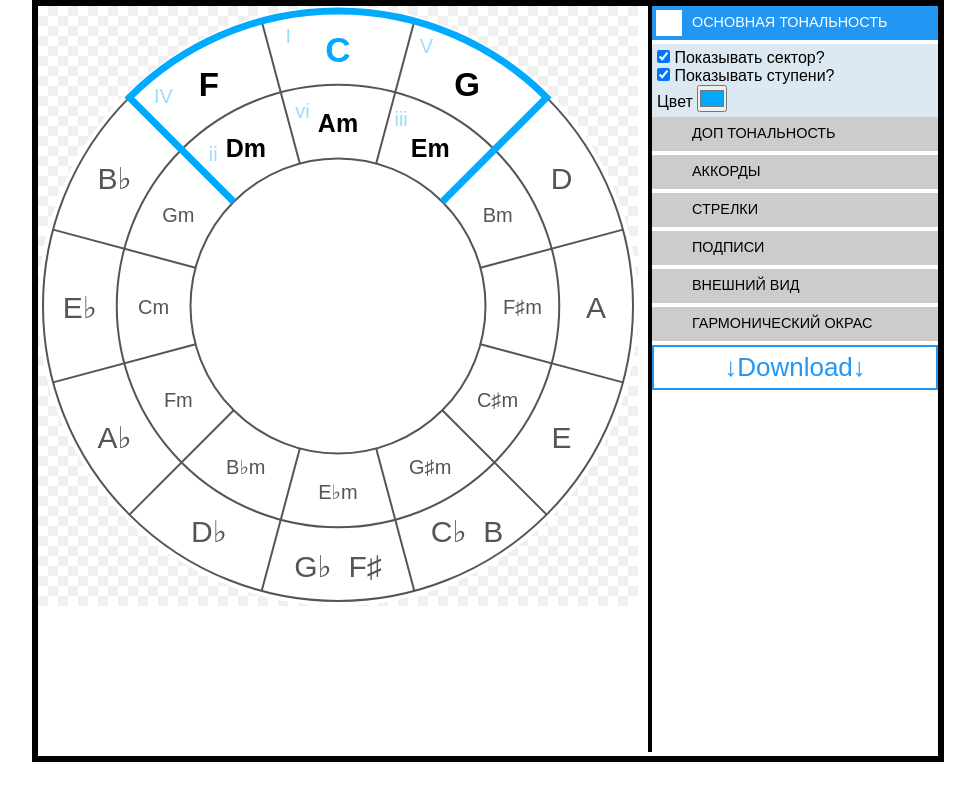
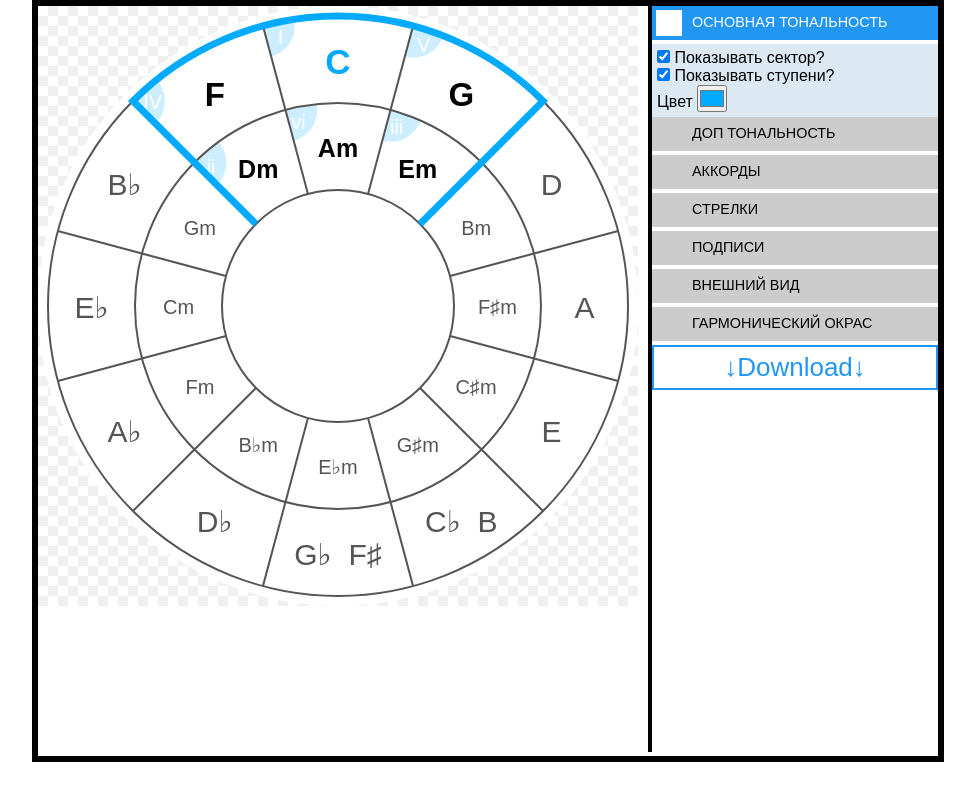
Before and after one commit to mixtern/3k-project, a website: page index.html in a window 1280 px wide. Shown: the whole page, without its empty margins (208-1183 px from the left). Drawn offline with Linux system fonts and the light colour scheme.

Commit message:
tonic degree render mode for bold style

```diff
--- a/index.html
+++ b/index.html
@@ -124,7 +124,7 @@
             <input type="color" id="label-color" value="#333333" onchange="redraw()"><br />
             Размер
             <div class="rangeslidecontainer">
-                <input type="range" min="12" max="35" value="25" class="rangeslider" id="label-size"><br />
+                <input type="range" min="12" max="45" value="25" class="rangeslider" id="label-size"><br />
             </div>
 
             <input type="text" id="label-text" placeholder="Сюда текст">
@@ -154,11 +154,11 @@
 
             Отступ
             <div class="rangeslidecontainer">
-                <input type="range" min="1" max="70" value="5" class="rangeslider" id="fill-margin" onchange="redraw()"><br />
+                <input type="range" min="1" max="70" value="10" class="rangeslider" id="fill-margin" onchange="redraw()"><br />
             </div>
 
             <input type="checkbox" id="fill-whiten" checked onchange="redraw()">
-            Светленьким?<br /><br />
+            Светлый фон?<br /><br />
 
             <input type="checkbox" id="ui-bold" checked onchange="redraw()">
             Жирная версия?<br /><br />
--- a/main.js
+++ b/main.js
@@ -48,8 +48,8 @@ var ModeDefinitions = Object.freeze({
 var circleParameters = {
     marginPx: 5,
     outerRadiusPercents : 1,
-    majorCircleThicknessPercents : 0.25,
-    minorCircleThicknessPercents  : 0.25,
+    majorCircleThicknessPercents : 0.3,
+    minorCircleThicknessPercents  : 0.3,
 
     inactiveColor : function(){
         switch(this.renderMode)
@@ -589,6 +589,13 @@ function fillBackground(ctx,w,h) {
 
 }
 
+function lerp(t, c1, c2) {
+    if (t < 0) t = 0;
+    if (t > 1) t = 1;
+
+    return c1*t + c2*(1-t);
+}
+
 
 function lerpcolor(t, c1, c2) {
 
@@ -764,6 +771,8 @@ function getChordBoundsFromDefinition(chord) {
 
     return {
         angle: angle2pi,
+        startAngle: angle2pi - circleParameters.sectorRadians/2,
+        endAngle: angle2pi + circleParameters.sectorRadians/2,
         offmax: chord.minor ? circleParameters.outerRadiusPercents - circleParameters.majorCircleThicknessPercents : circleParameters.outerRadiusPercents,
         offmin: chord.minor ? circleParameters.outerRadiusPercents - circleParameters.majorCircleThicknessPercents - circleParameters.minorCircleThicknessPercents : circleParameters.outerRadiusPercents - circleParameters.majorCircleThicknessPercents,
     };
@@ -890,15 +899,71 @@ function drawChord(chord,ctx,xc,yc,r) {
 
         ctx.arc(xc,
             yc,
-            rmin,
+            rmax,
             bounds.angle + circleParameters.sectorRadians / 2,
             bounds.angle - circleParameters.sectorRadians / 2,true);
 
         ctx.fill();
     }
 
-    //Show chord degree
-    if (circleParameters.tonicDegreeEnabled) {
+    //Show chord degree (alt)
+    if (circleParameters.tonicDegreeEnabled && circleParameters.tonicShown &&
+        circleParameters.renderMode == UiRenderingModeMode.Bold &&
+        chord.active &&
+        chord.inTonic(circleParameters.selectedTonic)) {
+
+        var degree = chord.getDegree(circleParameters.selectedTonic, circleParameters.isTonicMinor);
+
+        ctx.save();
+
+        //Create clipping path
+
+        ctx.beginPath();
+
+        ctx.arc(xc,
+            yc,
+            bounds.offmax * r,
+            bounds.angle - circleParameters.sectorRadians / 2,
+            bounds.angle + circleParameters.sectorRadians / 2);
+
+        ctx.arc(xc,
+            yc,
+            bounds.offmin * r,
+            bounds.angle + circleParameters.sectorRadians / 2,
+            bounds.angle - circleParameters.sectorRadians / 2,true);
+
+        ctx.clip();
+
+        ctx.globalAlpha = 0.2;
+        ctx.fillStyle = circleParameters.tonicColor;
+
+        ctx.beginPath();
+        ctx.arc(
+            xc + (r*bounds.offmax) * Math.cos(bounds.startAngle),
+            yc + (r*bounds.offmax) * Math.sin(bounds.startAngle),
+            r*0.11  ,0,Math.PI*2);
+        ctx.fill();
+
+        ctx.globalAlpha = 1;
+
+        ctx.font = "20px Arial";
+        ctx.textAlign = "center";
+
+        var angle = lerp(0.9,bounds.startAngle,bounds.endAngle);
+        var rx = r * lerp(0.85,bounds.offmax,bounds.offmin);
+
+
+        ctx.fillStyle = "white"
+        ctx.fillText(degree,
+            xc + rx * Math.cos(angle),
+            yc + rx * Math.sin(angle)+9);
+
+        ctx.restore();
+    }
+
+
+    //Show chord degree (standard mode)
+    if (circleParameters.tonicDegreeEnabled && circleParameters.renderMode == UiRenderingModeMode.ClassicThin) {
 
         ctx.globalAlpha = 0.4;
 
```
